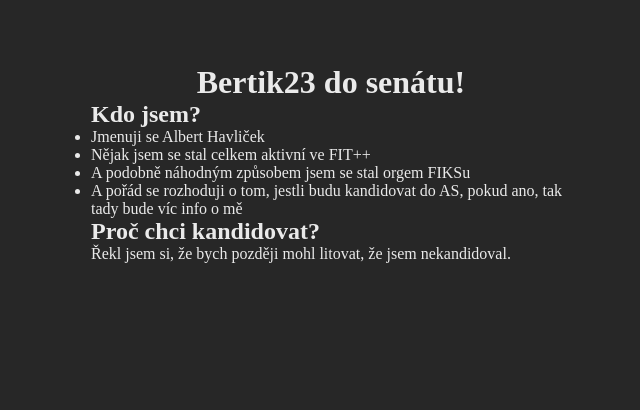
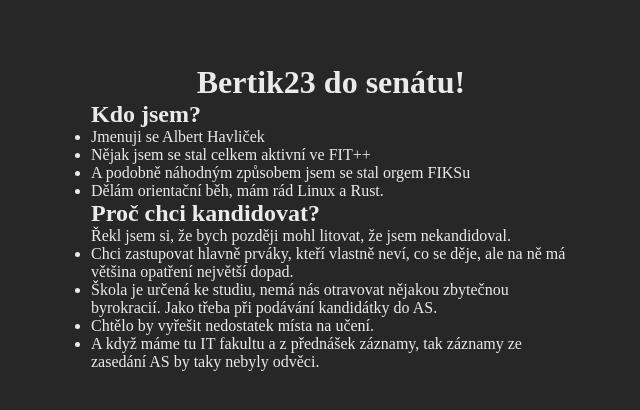
Before and after one commit to Bertik23/bertik23.github.io, a Jekyll site: the page built from asfit/index.html, in a window 1280 px wide. Shown: the top 410 px of the page, without its empty margins (309-949 px from the left). Built offline with Jekyll 4.4.1, drawn with Linux system fonts in a browser that asks for light colours.

Commit message:
kandiduju

```diff
--- a/asfit/index.html
+++ b/asfit/index.html
@@ -40,10 +40,16 @@ permalink: /asfit
                 <li>Jmenuji se Albert Havliček</li>
                 <li>Nějak jsem se stal celkem aktivní ve FIT++</li>
                 <li>A podobně náhodným způsobem jsem se stal orgem FIKSu</li>
-                <li>A pořád se rozhoduji o tom, jestli budu kandidovat do AS, pokud ano, tak tady bude víc info o mě</li>
+                <li>Dělám orientační běh, mám rád Linux a Rust.</li>
             </ul>
             <h2>Proč chci kandidovat?</h2>
             <p>Řekl jsem si, že bych později mohl litovat, že jsem nekandidoval.</p>
+            <ul>
+                <li>Chci zastupovat hlavně prváky, kteří vlastně neví, co se děje, ale na ně má většina opatření největší dopad.</li>
+                <li>Škola je určená ke studiu, nemá nás otravovat nějakou zbytečnou byrokracií. Jako třeba při podávání kandidátky do AS.</li>
+                <li>Chtělo by vyřešit nedostatek místa na učení.</li>
+                <li>A když máme tu IT fakultu a z přednášek záznamy, tak záznamy ze zasedání AS by taky nebyly odvěci.</li>
+            </ul>
         </div>
     </body>
 </html>
```
